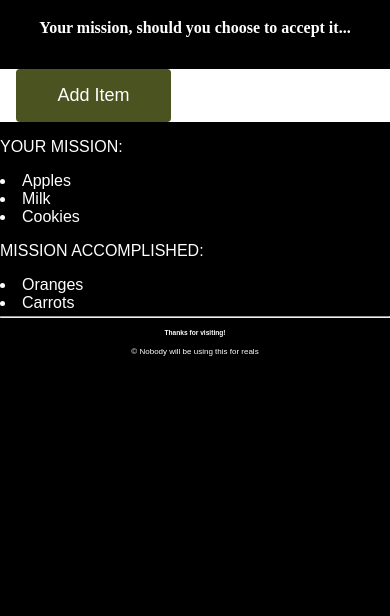
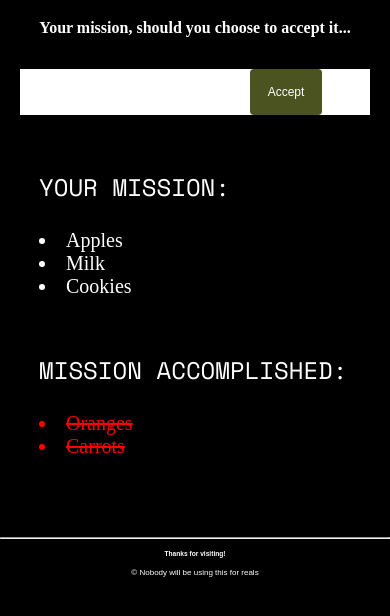
Before and after one commit to shellbell22/shoppinglistapp, a plain HTML site: page index.html in a window 390 px wide. Shown: the part 104-720 px from the top of the page. Drawn offline with nearby package versions, Linux system fonts and the light colour scheme; a web font is replaced by a local one.

Commit message:
lesson 2

```diff
--- a/css/style.css
+++ b/css/style.css
@@ -1,8 +1,8 @@
-@media screen and (max-width: 500px) {
 * {
     background-color: black;
     color: white;
   }
+
 
   .title h1{
     font-family:"Black Ops One";
@@ -16,32 +16,83 @@
     font-size: 1em;
   }
 
+button {
+    width: 4.5rem;
+    background-color: #4B5320;
+    border-color: #4B5320;
+    text-shadow: none;
+    border-style: none;
+    border-radius: 4px;
+    padding: 1rem 1rem;
+    color: white;
+    font-size: .75rem;
+    text-align: center;
+}
+
  .addlist {
   max-width: 38em;
   margin-left: auto;
   margin-right: auto;
   margin-top: 2em;
-  padding: 0 1em;
+  padding: 0 3em;
   /* background will be black later, white for testing */
   background-color: white;
+  text-align: right;
 
   }
 
-  button {
-    width: 9.688rem;
-    background-color: #4B5320;
-    border-color: #4B5320;
-    text-shadow: none;
-    border-style: none;
-    border-radius: 4px;
-    padding: 1rem 1.5rem;
+  .social {
     color: white;
-    font-size: 1.125rem;
+    text-align: center;
+    font-size: 1em;
+  }
+
+  .sectionlists {
+    margin-left: 10%;
+  }
+
+  .sectionlists p {
+    font-size: 2em;
+    font-family: "Space Mono";
+  }
+
+  .list {
+    padding-top: 30px;
+  }
+
+  #missionaccomplished {
+    padding-bottom: 75px;
+  }
+
+  li {
+    font-family: "Cormorant SC";
+    font-size: 1.25em;
+  }
+
+  #missionaccomplished li {
+    color: red;
+    text-decoration: line-through;
+  }
+
+@media screen and (max-width: 500px) {
+
+  .addlist {
+  max-width: 38em;
+  margin-left: 20px;
+  margin-right: 20px;
+  margin-top: 2em;
+  padding: 0 3em;
+   }
+
+.sectionlists p {
+  font-size: 1.5em;
 }
 
   .social {
-    font-size: .5em;
-    color: white;
-    text-align: center;
+    font-size: .5rem;
   }
 }
+
+/* Questions:
+1) how do you change the "bullet" in a list?
+*/
--- a/index.html
+++ b/index.html
@@ -16,7 +16,7 @@
 	</section>
 
 	<section class="addlist">
-	<button class="addbutton">Add Item</button>
+	<button class="addbutton">Accept</button>
 	 <!-- this is where the textbox will go to add to the list -->
 	</section>
 
@@ -27,7 +27,7 @@
 			<li class="listitem">Milk</li>
 			<li class="listitem">Cookies</li>
 		</div>
-		<div class="list" id="missonaccomplished">
+		<div class="list" id="missionaccomplished">
 			<p>MISSION ACCOMPLISHED:</p>
 			<li class="listitem">Oranges</li>
 			<li class="listitem">Carrots</li>
```
Lines whose indentation alone changed are shown as unchanged.
